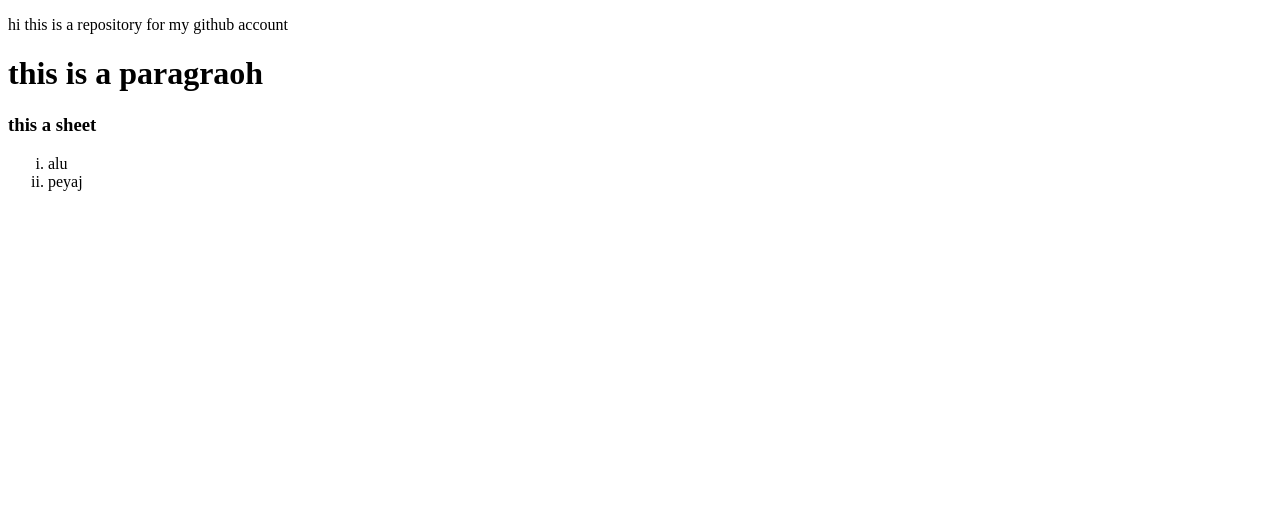
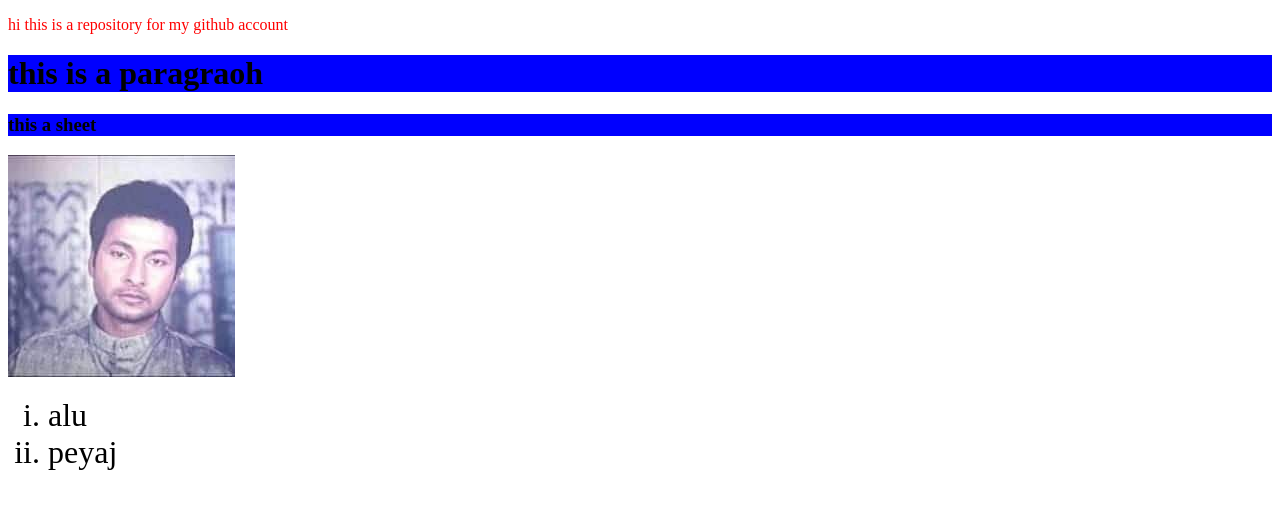
Before and after one commit to Abu-Johab/my-first-repo, a plain HTML site: page index.html in a window 1280 px wide. Drawn offline with Linux system fonts and the light colour scheme.

Commit message:
added bappa vai

```diff
--- a/index.html
+++ b/index.html
@@ -5,11 +5,13 @@
     <meta http-equiv="X-UA-Compatible" content="IE=edge">
     <meta name="viewport" content="width=device-width, initial-scale=1.0">
     <title>My first github repository</title>
+    <link rel="stylesheet" href="style.css">
 </head>
 <body>
     <p>hi this is a repository for my github account</p>
     <h1>this is a paragraoh</h1>
     <h3>this a sheet</h3>
+    <img src="Bappa.jpg" alt="Bappa vai">
     <ol type="i">
         <li>alu</li>
         <li>peyaj</li>
--- a/style.css
+++ b/style.css
@@ -0,0 +1,9 @@
+p{
+    color:red;
+}
+h1,h3{
+    background-color: blue;
+}
+li{
+    font-size: xx-large;
+}
```
Also changed, not shown: Bappa.jpg (added).
